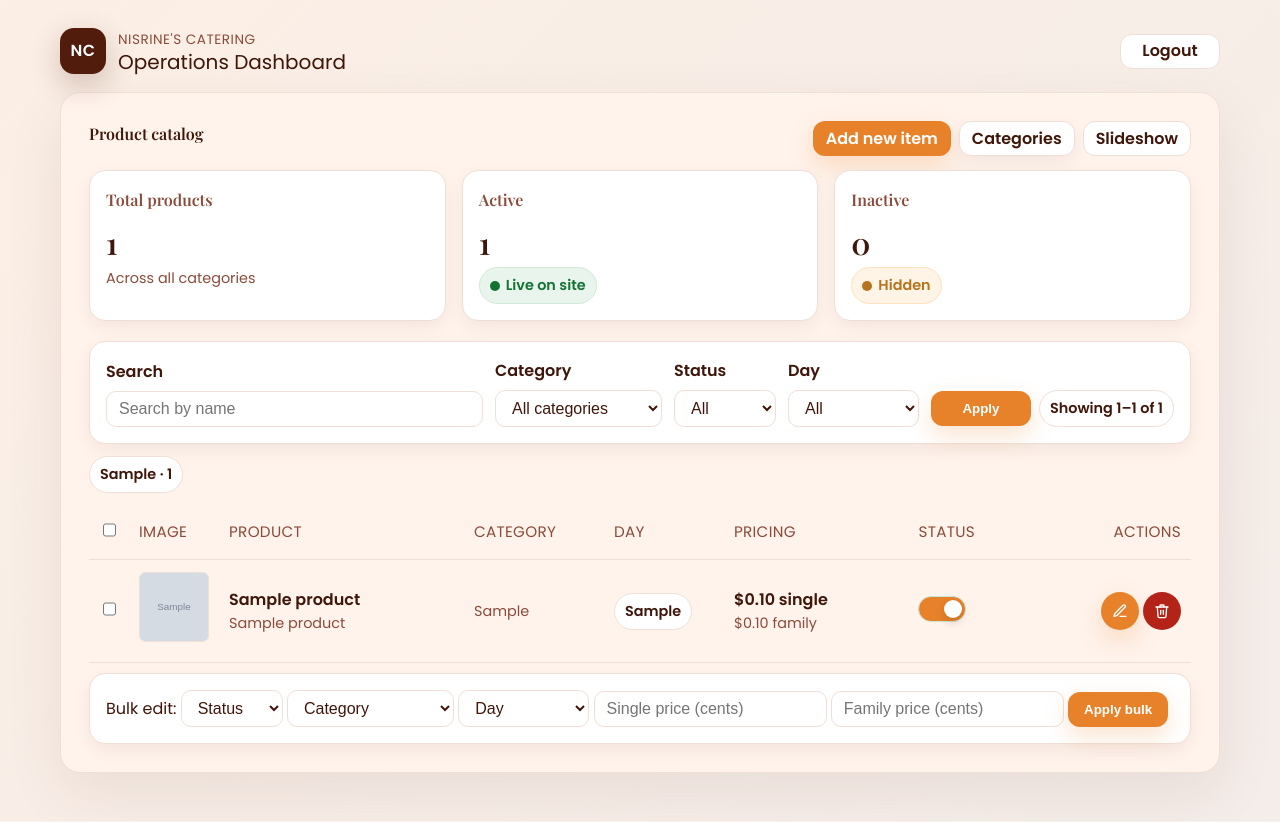
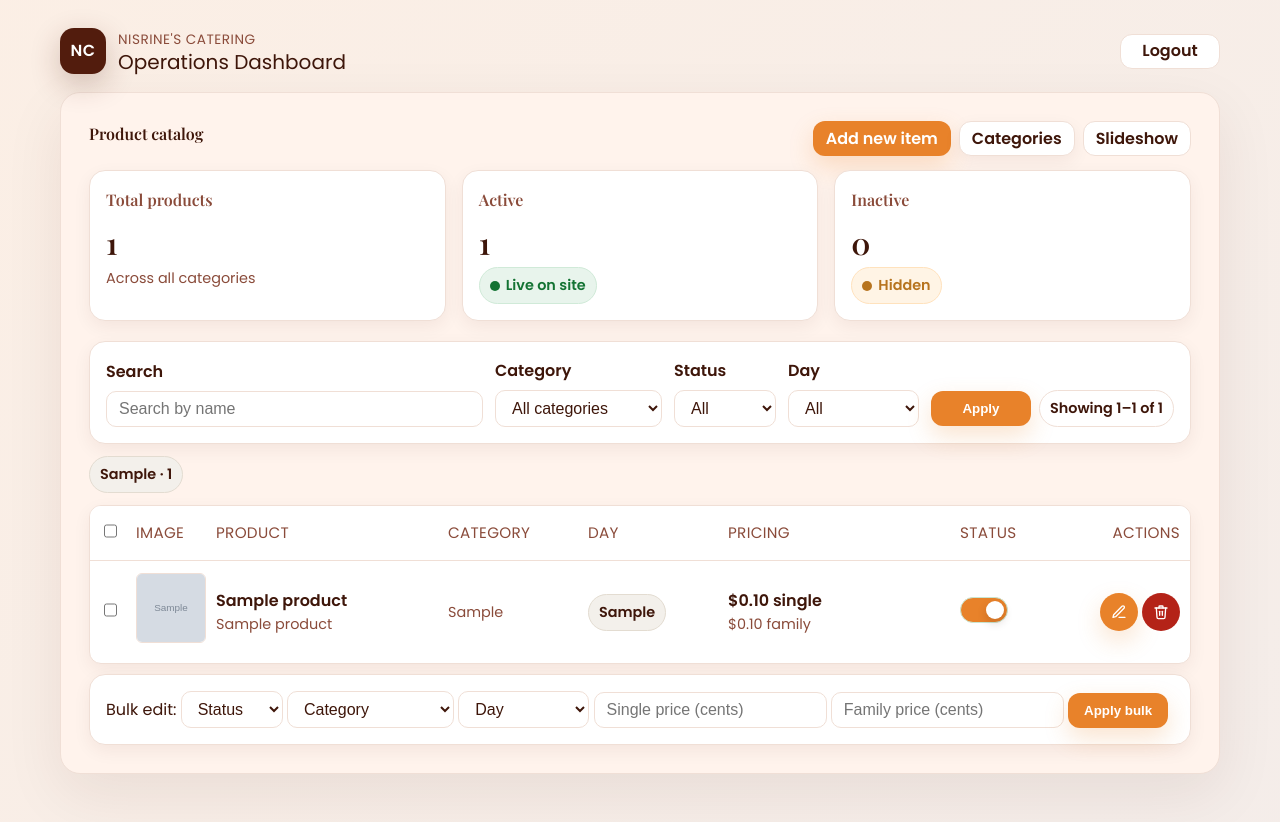
Before and after one commit to Muno7/nisrines_catering, a Flask app: page /admin/products in a window 1280 px wide. Run offline with Flask 3, Linux system fonts and the light colour scheme; a user stored in the database is signed in; tables that the repository leaves empty hold one stand-in row (values such as "Sample post"); grey boxes marked "Sample" are stand-in pictures; some libraries are stand-ins or nearby versions.

Commit message:
Made long names turnicated and products scrollable

```diff
--- a/backend/app/static/css/components/cards.css
+++ b/backend/app/static/css/components/cards.css
@@ -22,6 +22,13 @@
   border: 1px solid var(--color-border);
   color: var(--color-text);
 }
+
+.badge-neutral {
+  background: #f3f0eb;
+  color: var(--color-text);
+  border-color: #e3dcd1;
+}
+
 
 .badge-success {
   background: #e8f4ec;
--- a/backend/app/static/css/components/tables.css
+++ b/backend/app/static/css/components/tables.css
@@ -17,6 +17,27 @@
   font-size: 0.95rem;
   letter-spacing: 0.3px;
   text-transform: uppercase;
+}
+
+
+.products-table {
+  table-layout: fixed;
+}
+
+.products-table .product-cell {
+  max-width: 360px;
+}
+
+.products-table .product-cell .text-block {
+  min-width: 0;
+}
+
+.products-table .product-cell .row-title,
+.products-table .product-cell .muted {
+  display: block;
+  white-space: nowrap;
+  overflow: hidden;
+  text-overflow: ellipsis;
 }
 
 .responsive-table {
@@ -47,3 +68,50 @@
     padding: 6px 0;
   }
 }
+
+
+.table-scroll {
+  margin-top: var(--space-2);
+  max-height: 60vh;
+  overflow: auto;
+  border: 1px solid var(--color-border);
+  border-radius: 12px;
+  background: #fff;
+  box-shadow: var(--shadow-sm);
+  scrollbar-width: none; /* Firefox */
+}
+
+.table-scroll::-webkit-scrollbar {
+  display: none; /* Safari & Chrome */
+}
+
+.table-scroll .table {
+  margin: 0;
+}
+
+.table.sticky-header thead th {
+  position: sticky;
+  top: 0;
+  background: #fff;
+  z-index: 2;
+  box-shadow: 0 2px 0 rgba(0, 0, 0, 0.03);
+}
+
+.table-scroll tbody tr:last-child td {
+  border-bottom: none;
+}
+
+@media (max-width: 720px) {
+  .table-scroll {
+    max-height: none;
+    overflow: visible;
+    border: none;
+    border-radius: 0;
+    box-shadow: none;
+  }
+
+  .table.sticky-header thead th {
+    position: static;
+    box-shadow: none;
+  }
+}
--- a/backend/app/templates/admin/products.html
+++ b/backend/app/templates/admin/products.html
@@ -86,17 +86,18 @@
   {% if products %}
     <form method="post" action="{{ url_for('admin.bulk_products') }}">
       <input type="hidden" name="csrf_token" value="{{ csrf_token() }}">
-      <table class="responsive-table table">
+      <div class="table-scroll">
+        <table class="responsive-table table sticky-header products-table">
         <thead>
           <tr>
             <th style="width:36px;"><input type="checkbox" id="bulk-all"></th>
             <th style="width:80px;">Image</th>
             <th>Product</th>
             <th style="width:140px;">Category</th>
-            <th style="width:120px;">Day</th>
+            <th style="width:140px;">Day</th>
             <th>Pricing</th>
             <th style="width:120px;">Status</th>
-            <th style="text-align:right;">Actions</th>
+            <th style="width:120px; text-align:right;">Actions</th>
           </tr>
         </thead>
         <tbody>
@@ -110,7 +111,7 @@
                   <div class="thumb thumb-placeholder" data-initial="{{ p.name[:1]|upper }}" style="width:70px; height:70px; border-radius:6px;"></div>
                 {% endif %}
               </td>
-              <td>
+              <td class="product-cell">
                 <div class="text-block">
                   <div class="row-title">{{ p.name }}</div>
                   {% if p.name_ar %}
@@ -166,7 +167,8 @@
             </tr>
           {% endfor %}
         </tbody>
-      </table>
+        </table>
+      </div>
 
       {% if pagination.pages > 1 %}
         <div class="actions align-center mt-3" style="justify-content:center; gap:8px; flex-wrap:wrap;">
```
